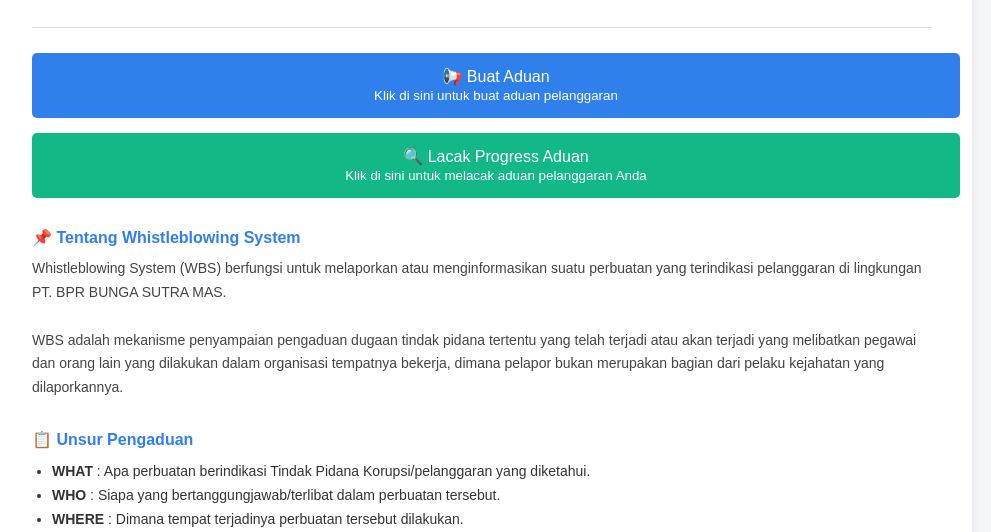
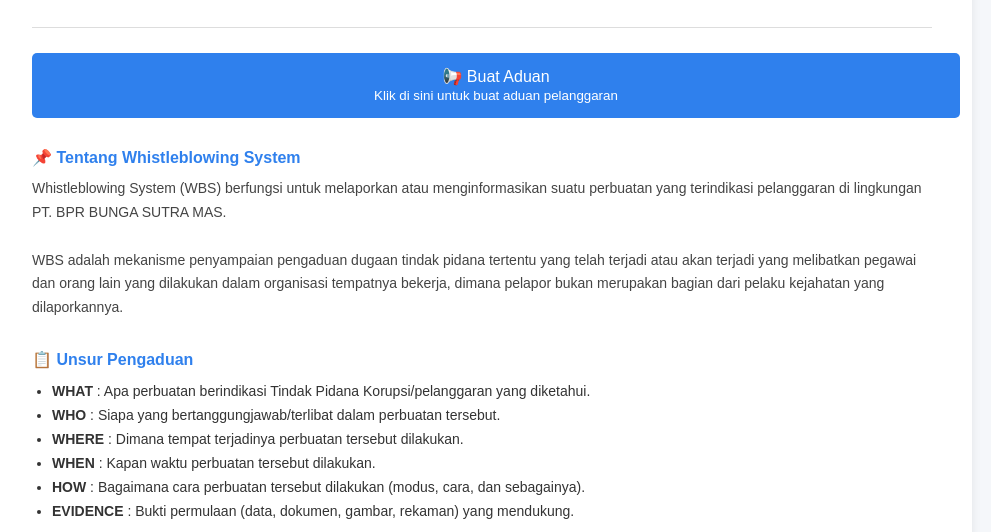
Before and after one commit to ardibprsutra/whistleblowing, a plain HTML site: page index.html in a window 1280 px wide. Shown: the part 243-775 px from the top of the page, without its empty margins (158-1149 px from the left). Drawn offline with Linux system fonts and the light colour scheme.

Commit message:
Update index.html

```diff
--- a/index.html
+++ b/index.html
@@ -121,11 +121,6 @@
         <br><small>Klik di sini untuk buat aduan pelanggaran</small>
     </a>
 
-    <a href="LINK_LACAK_ADUAN" class="btn btn-green">
-        🔍 Lacak Progress Aduan
-        <br><small>Klik di sini untuk melacak aduan pelanggaran Anda</small>
-    </a>
-
     <!-- TENTANG WBS -->
     <div class="section-title">📌 Tentang Whistleblowing System</div>
     <div class="content">
```
